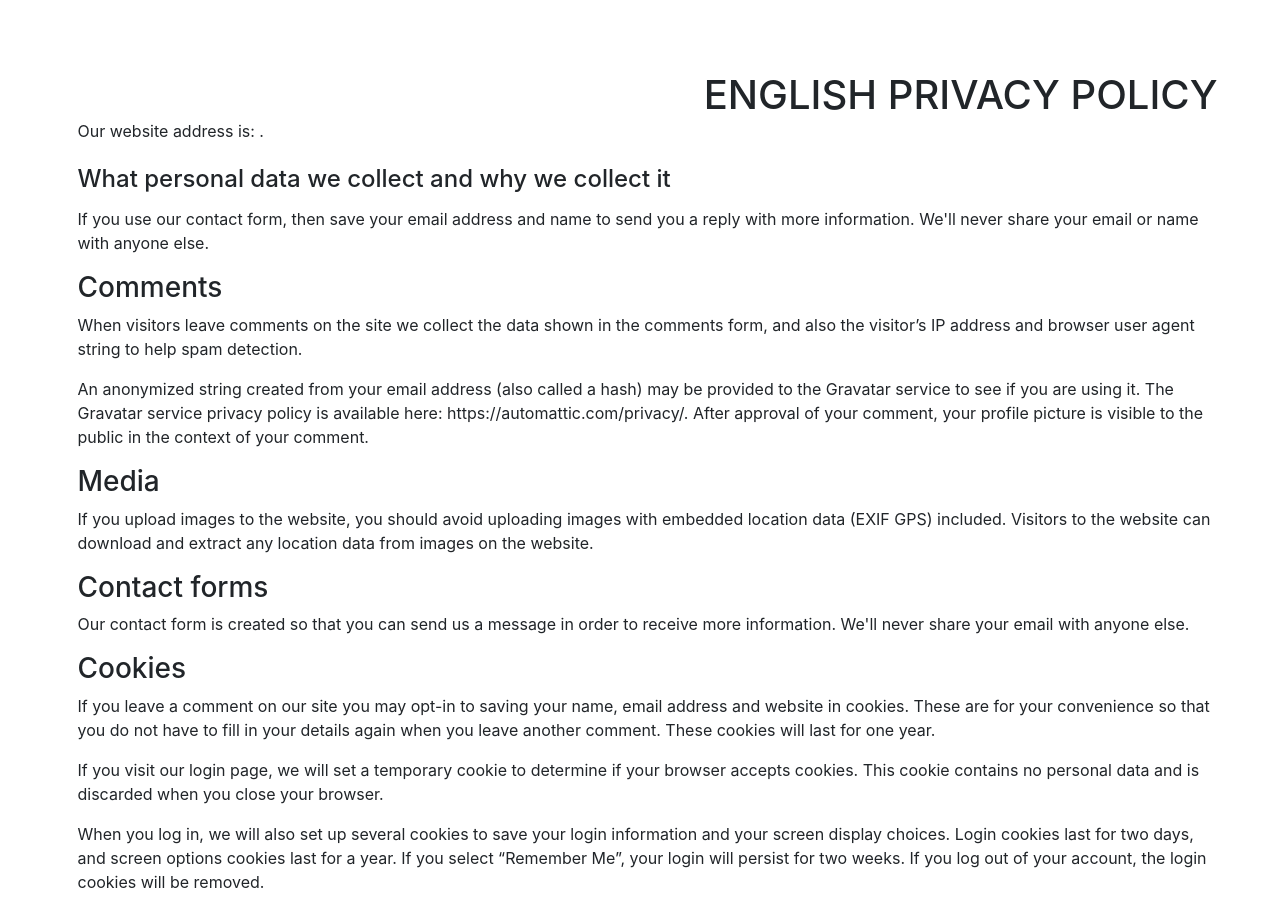
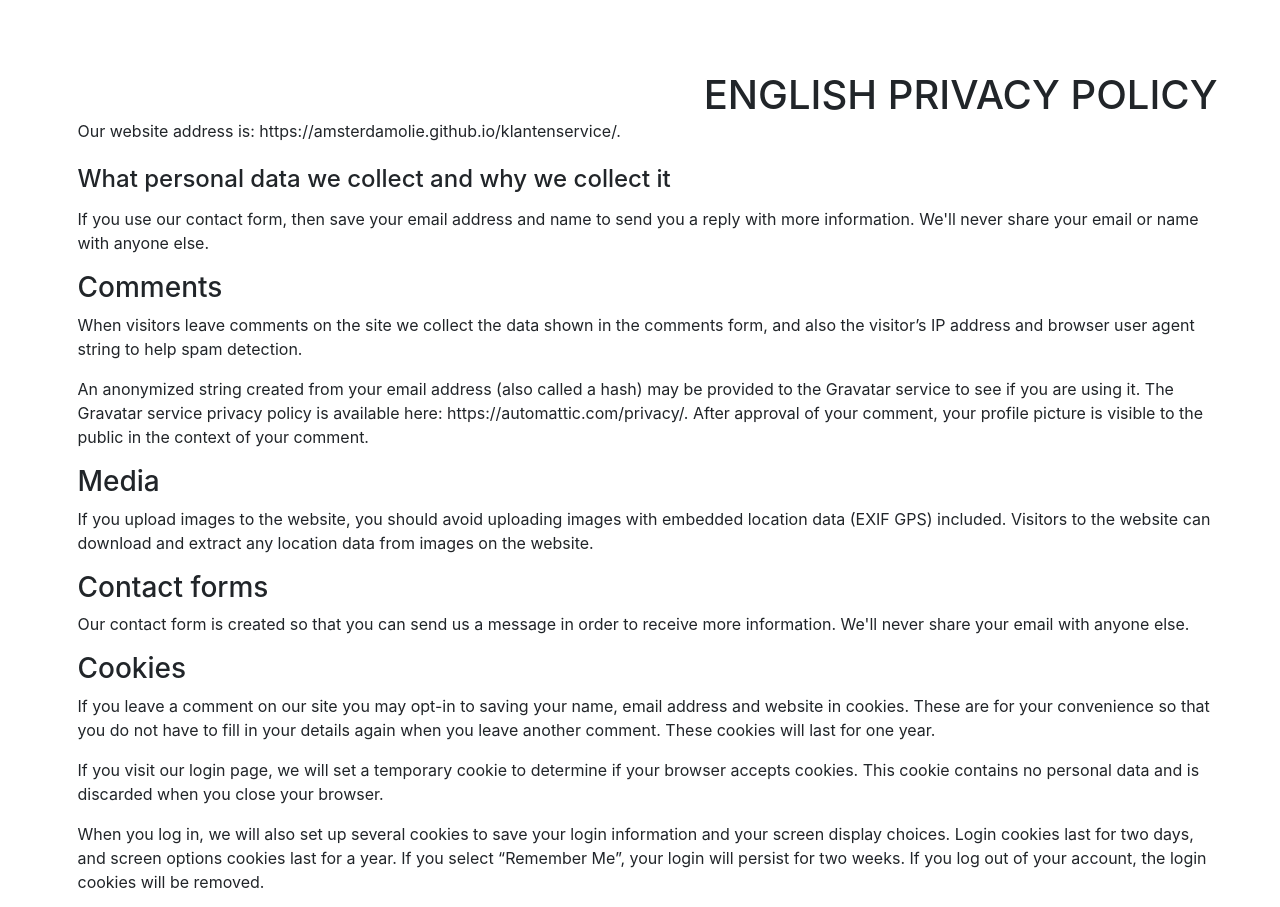
Before and after one commit to amsterdamolie/klantenservice, a plain HTML site: page privacy.html in a window 1280 px wide. Shown: the part 3943-4850 px from the top of the page. Drawn offline with Linux system fonts and the light colour scheme.

Commit message:
Update privacy.html

```diff
--- a/privacy.html
+++ b/privacy.html
@@ -165,7 +165,7 @@ Netherlands<br><br>
 
 <h1>ENGLISH PRIVACY POLICY</h1>
 		<br><br>
-<p>Our website address is: .</p>
+<p>Our website address is: https://amsterdamolie.github.io/klantenservice/.</p>
 
 
 
```
